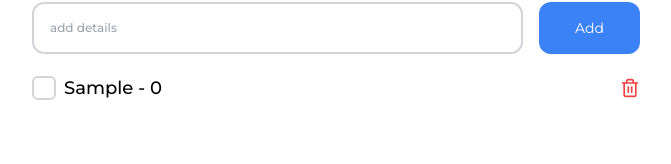
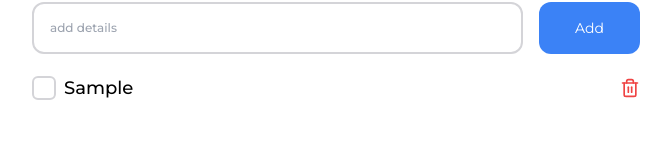
Before and after one commit to joaoliveirapb/todo, a Next.js app: page / in a window 1280 px wide. Both pictures are taken after typing "Sample" into the empty fields and a click on the button "Add". Shown: the part 158-322 px from the top of the page, without its empty margins (304-975 px from the left). Built offline with nearby package versions, Linux system fonts and the light colour scheme.

Commit message:
feat: created context to manage tasks

```diff
--- a/src/app/layout.tsx
+++ b/src/app/layout.tsx
@@ -1,4 +1,4 @@
-import { ThemeContext } from '@/context/ThemeContext'
+import { AppProvider } from '@/context'
 import { Montserrat, Raleway } from 'next/font/google'
 import { ReactNode } from 'react'
 import './globals.css'
@@ -26,7 +26,7 @@ export default function RootLayout({ children }: { children: ReactNode }) {
       <body
         className={`${raleway.variable} ${montserrat.variable} flex justify-center font-sans dark:bg-zinc-900`}
       >
-        <ThemeContext>{children}</ThemeContext>
+        <AppProvider>{children}</AppProvider>
       </body>
     </html>
   )
--- a/src/app/page.tsx
+++ b/src/app/page.tsx
@@ -7,14 +7,12 @@ import { Footer } from '@/components/Footer'
 import { Header } from '@/components/Header'
 import { InputField } from '@/components/InputField'
 import { Navbar } from '@/components/Navbar'
-import { TaskProps } from '@/interfaces/TaskProps'
 import { useState } from 'react'
 
 export default function Home() {
   const [isAllTodoList, setIsAllTodoList] = useState<boolean>(true)
   const [isActiveTodoList, setIsActiveTodoList] = useState<boolean>(false)
   const [isCompletedTodoList, setIsCompletedTodoList] = useState<boolean>(false)
-  const [allTodos, setAllTodos] = useState<TaskProps[]>([])
 
   function navigate(section: string) {
     switch (section) {
@@ -36,10 +34,6 @@ export default function Home() {
     }
   }
 
-  function addTask(task: TaskProps) {
-    setAllTodos([...allTodos, task])
-  }
-
   return (
     <main className="flex min-h-screen w-full max-w-[608px] flex-col py-8">
       <Header />
@@ -50,8 +44,8 @@ export default function Home() {
           activeTodoList={isActiveTodoList}
           completedTodoList={isCompletedTodoList}
         />
-        <InputField addTaskFunction={addTask} />
-        {isAllTodoList && <AllTodoList allTodos={allTodos} />}
+        <InputField />
+        {isAllTodoList && <AllTodoList />}
         {isActiveTodoList && <ActiveTodoList />}
         {isCompletedTodoList && <CompletedTodoList />}
       </div>
--- a/src/components/AllTodoList.tsx
+++ b/src/components/AllTodoList.tsx
@@ -1,11 +1,9 @@
-import { TaskProps } from '@/interfaces/TaskProps'
+import { useTasksContext } from '@/context/TasksContext'
 import { TodoItem } from './TodoItem'
 
-interface AllTodoListProps {
-  allTodos: TaskProps[]
-}
+export function AllTodoList() {
+  const { allTodos } = useTasksContext()
 
-export function AllTodoList({ allTodos }: AllTodoListProps) {
   return (
     <>
       {allTodos.map((todo) => (
--- a/src/components/InputField.tsx
+++ b/src/components/InputField.tsx
@@ -1,19 +1,24 @@
-import { TaskProps } from '@/interfaces/TaskProps'
-import { useState } from 'react'
+import { useTasksContext } from '@/context/TasksContext'
+import { KeyboardEvent, useState } from 'react'
 
-interface InputFieldProps {
-  addTaskFunction: (task: TaskProps) => void
-}
-
-export function InputField({ addTaskFunction }: InputFieldProps) {
+export function InputField() {
   const [inputTask, setInputTask] = useState<string>('')
   const [taskId, setTaskId] = useState<number>(0)
+  const { addTask } = useTasksContext()
 
   function todoCreate(task: string) {
-    const todoObj = { text: task, id: taskId }
-    setTaskId(taskId + 1)
-    addTaskFunction(todoObj)
-    setInputTask('')
+    if (inputTask.length > 0) {
+      const todoObj = { text: task, id: taskId }
+      setTaskId(taskId + 1)
+      addTask(todoObj)
+      setInputTask('')
+    }
+  }
+
+  function handleKeyDown(e: KeyboardEvent) {
+    if (e.key === 'Enter') {
+      todoCreate(inputTask)
+    }
   }
 
   return (
@@ -23,6 +28,7 @@ export function InputField({ addTaskFunction }: InputFieldProps) {
         placeholder="add details"
         value={inputTask}
         onChange={(e) => setInputTask(e.target.value)}
+        onKeyDown={handleKeyDown}
         className="flex-1 rounded-xl border-2 border-zinc-300 bg-transparent p-4 text-xs font-medium focus:outline-none dark:border-zinc-600"
       />
       <button
--- a/src/components/TodoItem.tsx
+++ b/src/components/TodoItem.tsx
@@ -1,3 +1,4 @@
+import { useTasksContext } from '@/context/TasksContext'
 import { TaskProps } from '@/interfaces/TaskProps'
 import * as Checkbox from '@radix-ui/react-checkbox'
 import { Check, Trash2 } from 'lucide-react'
@@ -7,6 +8,8 @@ interface TodoItemProps {
 }
 
 export function TodoItem({ todo }: TodoItemProps) {
+  const { deleteTask } = useTasksContext()
+
   return (
     <div className="mt-5 flex justify-between">
       <div className="flex items-center gap-2">
@@ -19,11 +22,14 @@ export function TodoItem({ todo }: TodoItemProps) {
           </Checkbox.Indicator>
         </Checkbox.Root>
         <label className="text-lg font-medium" htmlFor="c1">
-          {todo.text} - {todo.id}
+          {todo.text}
         </label>
       </div>
-      <button>
-        <Trash2 size={20} className="text-red-500" />
+      <button
+        onClick={() => deleteTask(todo.id)}
+        className="text-red-500 hover:text-red-600"
+      >
+        <Trash2 size={20} />
       </button>
     </div>
   )
--- /dev/null
+++ b/src/context/TasksContext.tsx
@@ -0,0 +1,48 @@
+'use client'
+
+import { TaskProps } from '@/interfaces/TaskProps'
+import {
+  Dispatch,
+  ReactNode,
+  SetStateAction,
+  createContext,
+  useContext,
+  useState,
+} from 'react'
+
+interface TasksContextProps {
+  allTodos: TaskProps[]
+  setAllTodos: Dispatch<SetStateAction<TaskProps[]>>
+  addTask: (task: TaskProps) => void
+  deleteTask: (id: number) => void
+}
+
+export const TasksContext = createContext<TasksContextProps>(
+  {} as TasksContextProps,
+)
+
+export function TasksProvider({ children }: { children: ReactNode }) {
+  const [allTodos, setAllTodos] = useState<TaskProps[]>([])
+
+  function addTask(task: TaskProps) {
+    setAllTodos([...allTodos, task])
+  }
+
+  function deleteTask(id: number) {
+    const newAllTodos = allTodos.filter((todo) => todo.id !== id)
+    setAllTodos(newAllTodos)
+  }
+
+  return (
+    <TasksContext.Provider
+      value={{ allTodos, setAllTodos, addTask, deleteTask }}
+    >
+      {children}
+    </TasksContext.Provider>
+  )
+}
+
+export function useTasksContext() {
+  const context = useContext(TasksContext)
+  return context
+}
--- /dev/null
+++ b/src/context/index.tsx
@@ -0,0 +1,11 @@
+import { ReactNode } from 'react'
+import { TasksProvider } from './TasksContext'
+import { ThemeContext } from './ThemeContext'
+
+export function AppProvider({ children }: { children: ReactNode }) {
+  return (
+    <ThemeContext>
+      <TasksProvider>{children}</TasksProvider>
+    </ThemeContext>
+  )
+}
```
